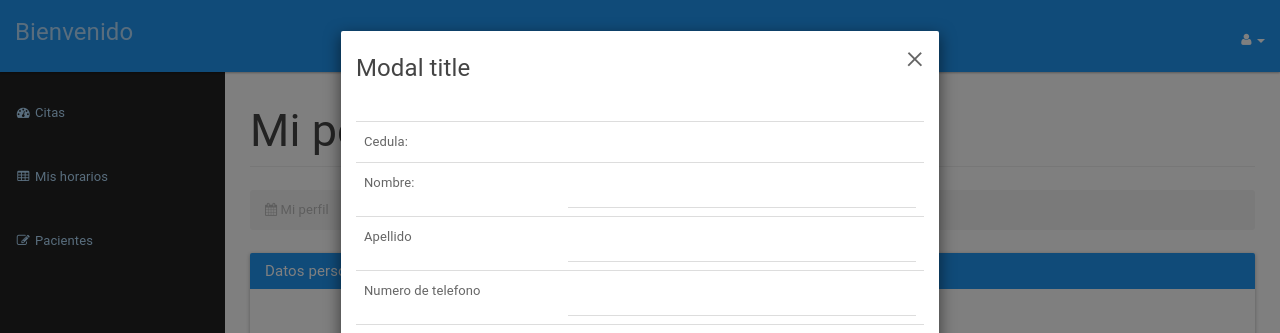
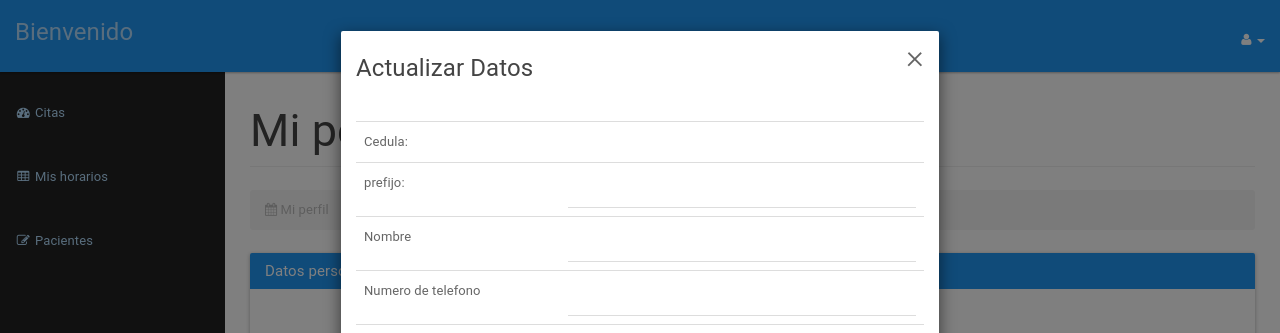
Before and after one commit to mauricio-gomez1/Proyecto_Clinica, a PHP site: page /doctor/doctorprofile.php in a window 1280 px wide, after a click on "ACTUALIZAR PERFIL"; the page is wider, and only the part inside the window is pictured. Shown: the top 333 px of that part. Run offline with PHP 8.4, Linux system fonts and the light colour scheme; the visitor is signed in with stand-in values (Sample User, id 1); data comes from the database, SQL or seed files in the repository; data that the repository does not hold is empty; grey boxes are pictures that could not be loaded.

Commit message:
Update doctorprofile.php

```diff
--- a/doctor/doctorprofile.php
+++ b/doctor/doctorprofile.php
@@ -211,7 +211,7 @@ header( 'Location: doctorprofile.php' ) ;
                                 <div class="modal-content">
                                     <div class="modal-header">
                                         <button type="button" class="close" data-dismiss="modal" aria-label="Close"><span aria-hidden="true">&times;</span></button>
-                                        <h4 class="modal-title" id="myModalLabel">Modal title</h4>
+                                        <h4 class="modal-title" id="myModalLabel">Actualizar Datos</h4>
                                     </div>
                                     <div class="modal-body">
                                         <!-- form start -->
@@ -223,11 +223,11 @@ header( 'Location: doctorprofile.php' ) ;
                                                         <td><?php echo $userRow['icDoctor']; ?></td>
                                                     </tr>
                                                     <tr>
-                                                        <td>Nombre:</td>
+                                                        <td>prefijo:</td>
                                                         <td><input type="text" class="form-control" name="doctorFirstName" value="<?php echo $userRow['doctorFirstName']; ?>"  /></td>
                                                     </tr>
                                                     <tr>
-                                                        <td>Apellido</td>
+                                                        <td>Nombre</td>
                                                         <td><input type="text" class="form-control" name="doctorLastName" value="<?php echo $userRow['doctorLastName']; ?>"  /></td>
                                                     </tr>
                                                     <tr>
```
